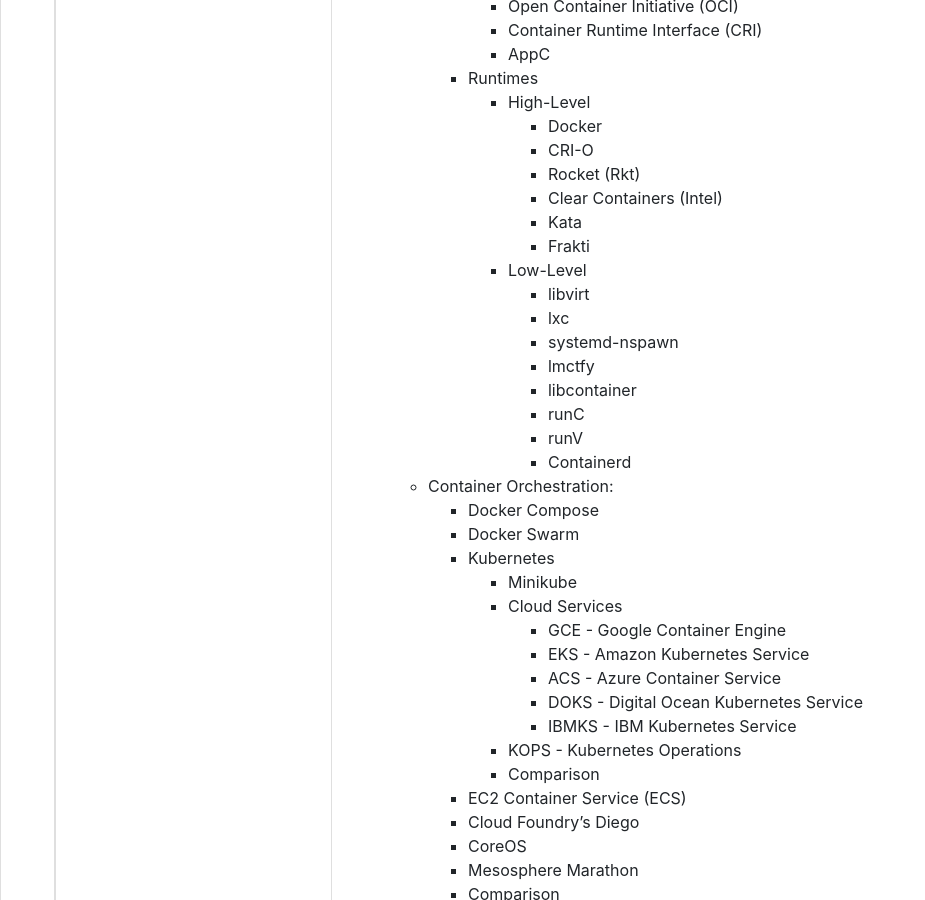
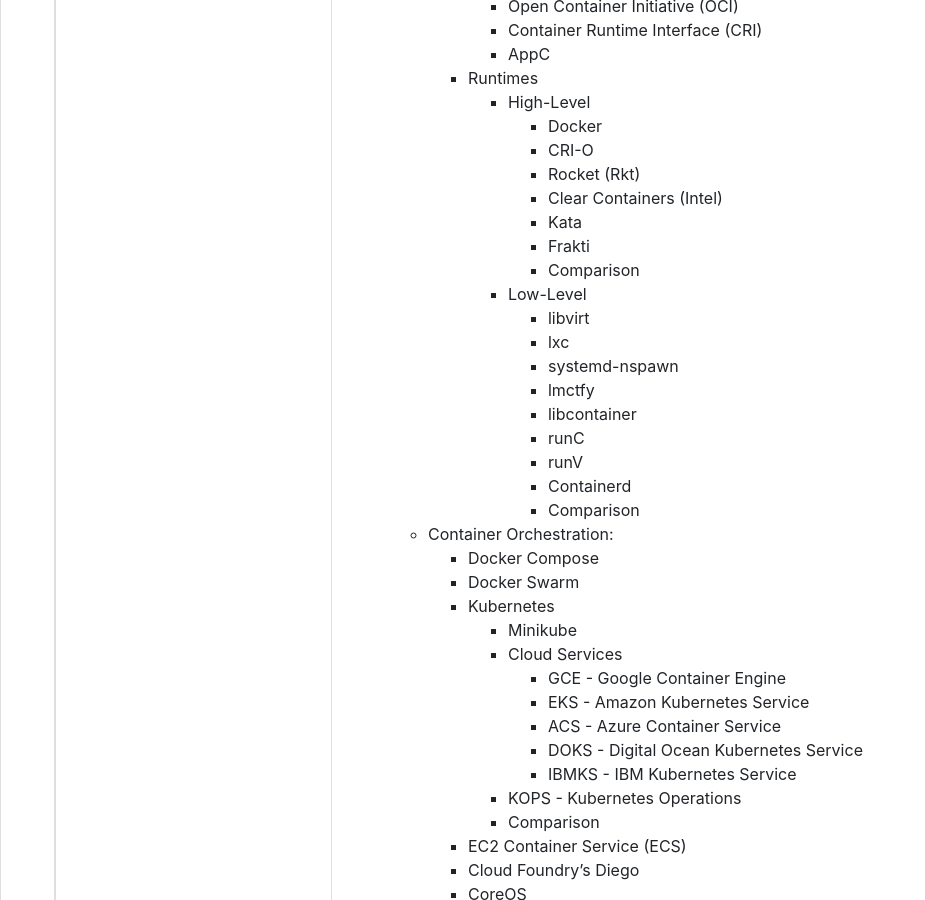
Before and after one commit to mattmccarty/mattmccarty.github.io, a Jekyll site: the page built from _wiki/index.md, in a window 1280 px wide and 900 px high, scrolled down 1226 px. Shown: the whole window, without its empty margins (0-925 px from the left). Built offline with Jekyll 4.4.1, drawn with Linux system fonts in a browser that asks for light colours; nearby versions of some CDN libraries.

Commit message:
updating wiki outline

```diff
--- a/_wiki/index.md
+++ b/_wiki/index.md
@@ -60,6 +60,7 @@ The articles in this section are a work inprogress. The list below serves as an
             - Clear Containers (Intel)
             - Kata
             - Frakti
+            - Comparison
         - Low-Level
             - libvirt
             - lxc
@@ -69,6 +70,7 @@ The articles in this section are a work inprogress. The list below serves as an
             - runC
             - runV
             - Containerd
+            - Comparison
   - Container Orchestration:
     - Docker Compose
     - Docker Swarm
```
